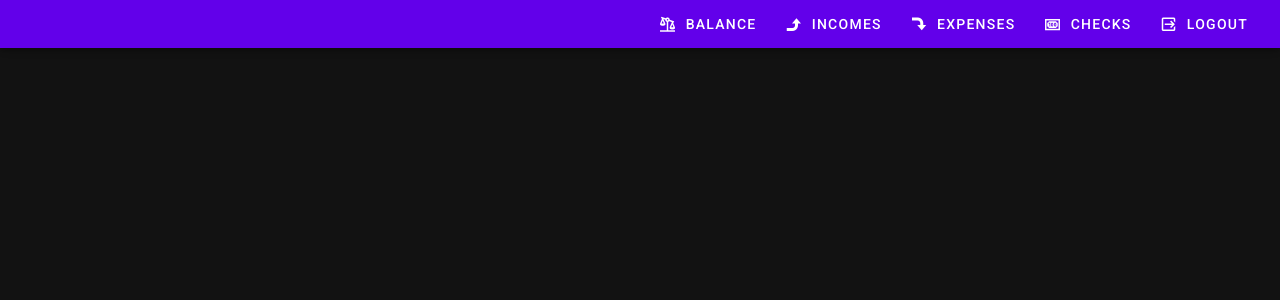
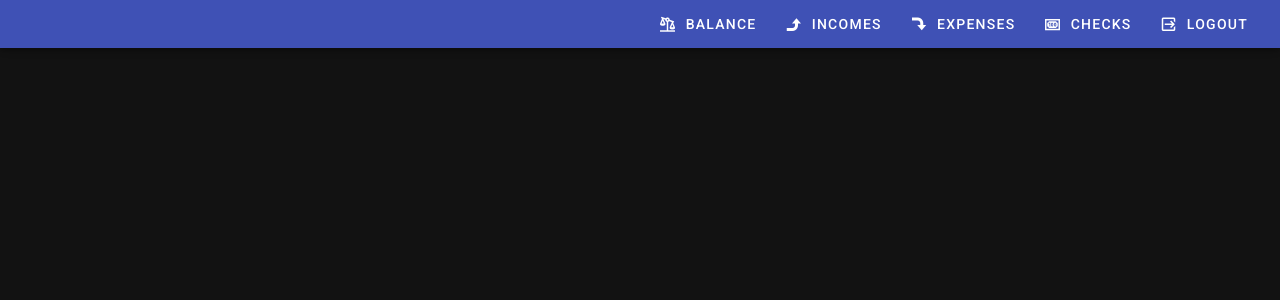
Before and after one commit to lucca257/challenga-turnoverbnb-front, a Vue app: page /about in a window 1280 px wide. Shown: the top 300 px of the page. Built offline with nearby package versions, Linux system fonts and the light colour scheme.

Commit message:
refactor: changing topbar color

```diff
--- a/src/components/comum/TopBarComponent.vue
+++ b/src/components/comum/TopBarComponent.vue
@@ -1,5 +1,5 @@
 <template>
-  <v-app-bar app color="deep-purple accent-4" dark dense>
+  <v-app-bar app color="indigo" dark dense>
     <v-toolbar-title>
       <v-img
           alt="Logo"
@@ -12,7 +12,7 @@
     <v-spacer></v-spacer>
     <v-toolbar-items>
       <v-btn
-          color="deep-purple accent-4"
+          color="indigo"
           @click="$router.push({path: item.path})"
           v-for="item in menuItems"
           :key="item.title"
@@ -35,8 +35,8 @@ export default {
     return {
       menuItems: [
         { title: 'Balance', path: '/', icon: 'mdi-scale-unbalanced' },
-        { title: 'Incomes', path: '/', icon: 'mdi-arrow-up-right-bold' },
-        { title: 'Expenses', path: '/', icon: 'mdi-arrow-down-right-bold' },
+        { title: 'Incomes', path: '/incomes', icon: 'mdi-arrow-up-right-bold' },
+        { title: 'Expenses', path: '/expenses', icon: 'mdi-arrow-down-right-bold' },
         { title: 'Checks', path: '/checks', icon: 'mdi-cash-100' },
         { title: 'Logout', path: '/logout', icon: 'mdi-logout-variant' },
       ]
```
